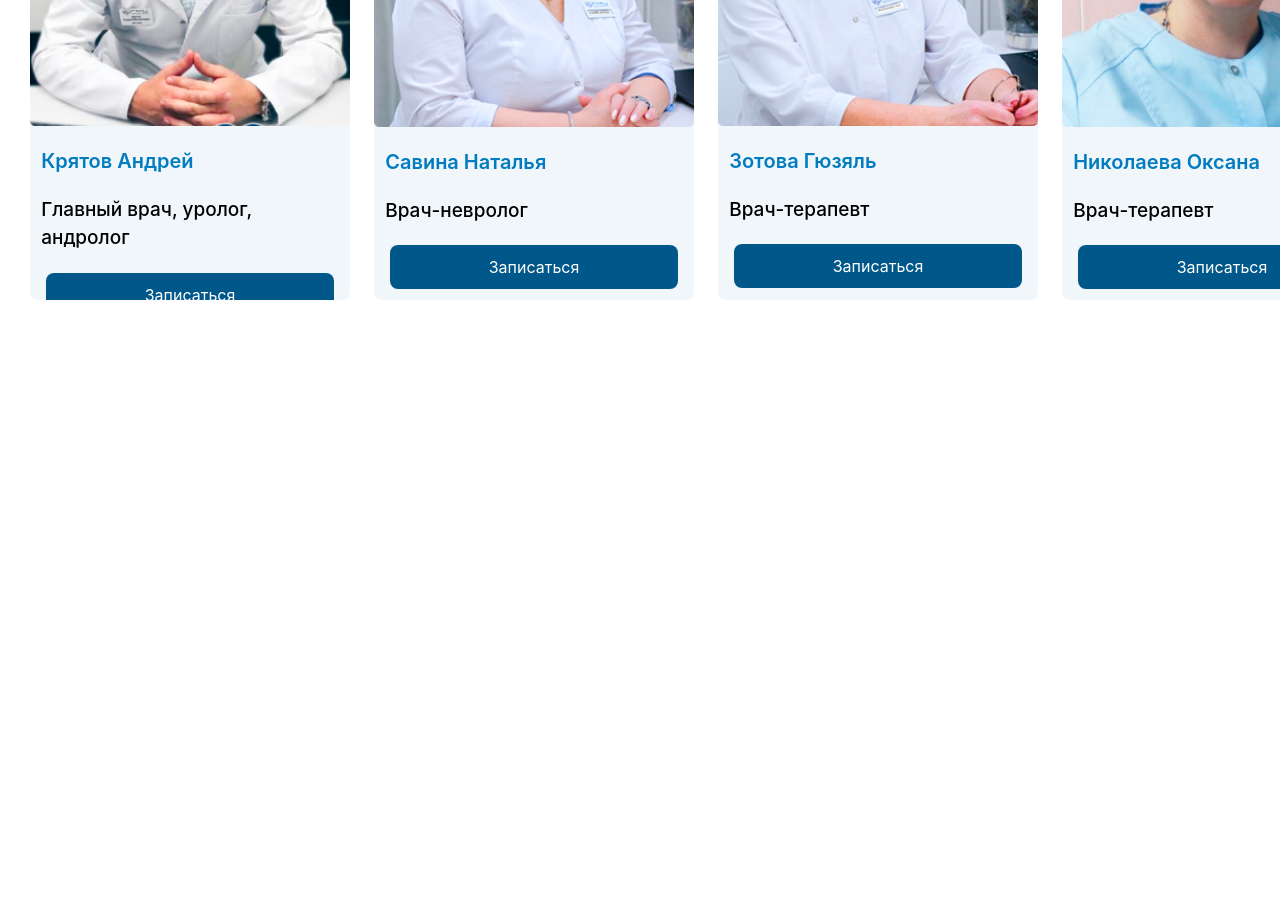
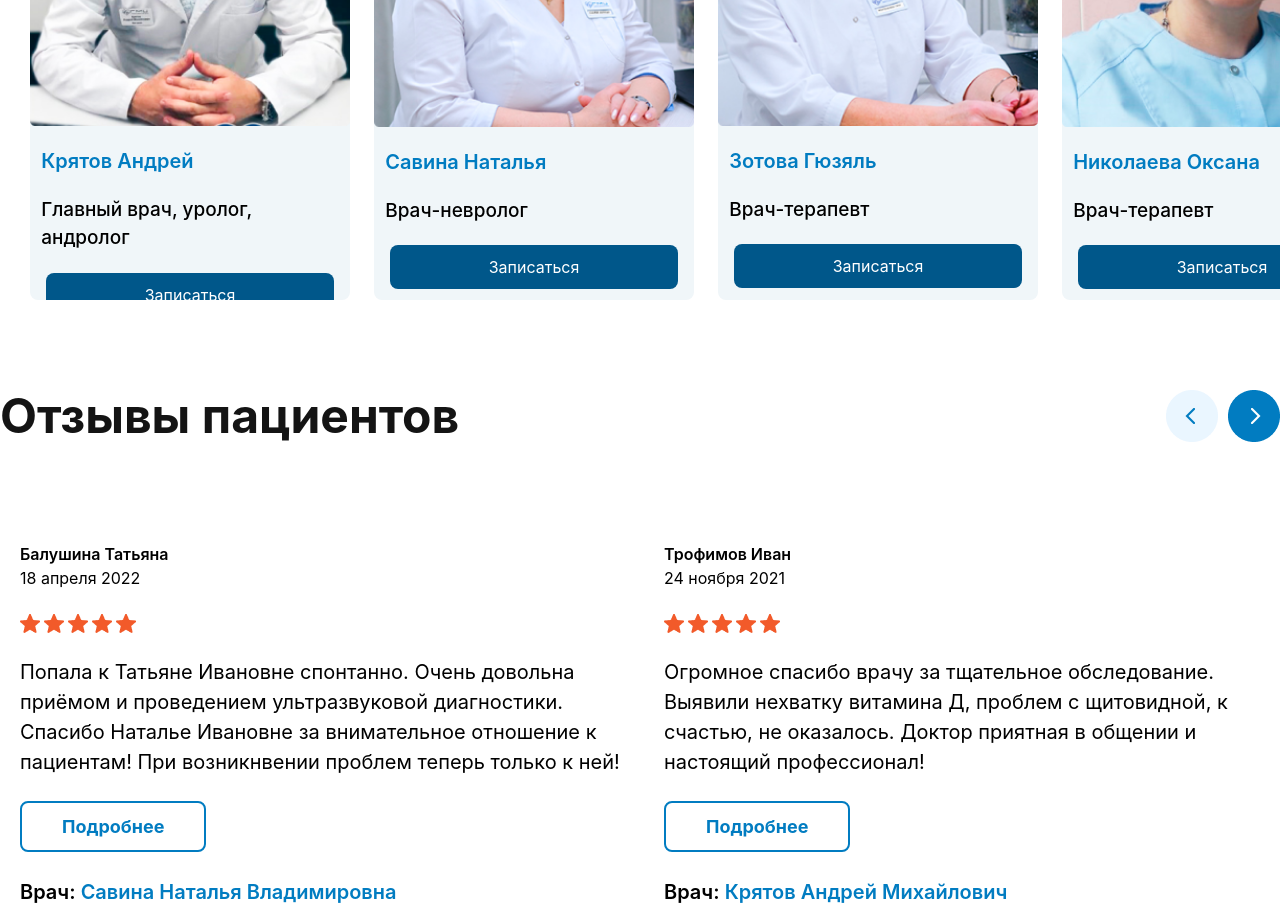
Before and after one commit to simle-pro/Exam-4.end, a website: page src/page2.html in a window 1280 px wide. Shown: the part 4606-5513 px from the top of the page. Before the commit the page ends 4906 px from the top, so only its background shows below. Drawn offline with nearby package versions, Linux system fonts and the light colour scheme; files that its build step writes are made by us from their sources.

Commit message:
A.D add section8

```diff
--- a/src/page2.html
+++ b/src/page2.html
@@ -372,14 +372,14 @@
          <h1 class="pb-[20px] w-[93%] text-[19px] font-[500] pt-[20px]">Врач-невролог</h1>
          <button class="py-[10px] w-[90%] text-white rounded-lg bg-[#00578A] hover:bg-[#023959]">Записаться</button>
       </div>
-       <div
+      <div
          class="w-[320px] h-[540px] flex-shrink-0 flex flex-col justify-between items-center bg-[#F0F6F9] rounded-lg pb-[20px]">
          <img class="w-[100%]" src="./page2img/photo (2).png" alt="">
          <p class="font-[600] w-[93%] text-[20px] text-[#017CC1] pt-[20px]">Зотова Гюзяль</p>
          <h1 class="pb-[20px] w-[93%] text-[19px] font-[500] pt-[20px]">Врач-терапевт</h1>
          <button class="py-[10px] w-[90%] text-white rounded-lg bg-[#00578A] hover:bg-[#023959]">Записаться</button>
       </div>
-       <div
+      <div
          class="w-[320px] h-[540px] flex-shrink-0 flex flex-col justify-between items-center bg-[#F0F6F9] rounded-lg pb-[20px]">
          <img class="w-[100%]" src="./page2img/photo (3).png" alt="">
          <p class="font-[600] w-[93%] text-[20px] text-[#017CC1] pt-[20px]">Николаeва Оксана</p>
@@ -387,6 +387,46 @@
          <button class="py-[10px] w-[90%] text-white rounded-lg bg-[#00578A] hover:bg-[#023959]">Записаться</button>
       </div>
    </section>
+
+
+
+
+   <h1
+      class="flex lg:items-center pl-[20px] lg:pl-[0px] gap-y-[20px] lg:flex-row flex-col max-w-[1300px] m-auto justify-between lg:text-[48px] text-[36px] font-bold text-[#141414] pt-[80px]">
+      <span>Отзывы пациентов</span><span><img src="./page2img/Slider Buttons.png" alt=""></span>
+   </h1>
+
+
+   <section
+      class="max-w-[1400px] m-auto flex lg:justify-evenly justify-start overflow-x-hidden gap-6 mt-[90px] pl-[10px]  lg:px-[20px]">
+      <div class="lg:w-[620px] w-[97%] lg:h-[365px] h-[450px] flex-shrink-0 flex flex-col justify-between items-start">
+         <div>
+            <p class="font-[600] text-[16px]">Балушина Татьяна</p>
+            <p class="font-[400] text-[16px]">18 апреля 2022</p>
+         </div>
+         <img src="./page2img/Stars (2).png" alt="">
+         <p class="font-[400] text-[20px]">Попала к Татьяне Ивановне спонтанно. Очень довольна приёмом и проведением
+            ультразвуковой диагностики.
+            Спасибо Наталье Ивановне за внимательное отношение к пациентам! При возникнвении проблем теперь только к
+            ней!</p>
+         <button
+            class="flex items-center gap-3 text-[#017CC1] text-[18px] font-[700] border-2 border-[#017CC1] rounded-lg py-[10px] px-[40px]">Подробнее</button>
+         <p class="font-[600] text-[20px]">Врач: <span class="text-[#017CC1]">Савина Наталья Владимировна</span></p>
+      </div>
+
+      <div class="lg:w-[620px] lg:h-[365px] lg:flex hidden flex-col justify-between items-start">
+         <div>
+            <p class="font-[600] text-[16px]"> Трофимов Иван</p>
+            <p class="font-[400] text-[16px]">24 ноября 2021</p>
+         </div>
+         <img src="./page2img/Stars (2).png" alt="">
+         <p class="font-[400] text-[20px]">Огромное спасибо врачу за тщательное обследование. Выявили нехватку витамина
+            Д, проблем с щитовидной, к счастью, не оказалось. Доктор приятная в общении и настоящий профессионал!</p>
+         <button
+            class="flex items-center gap-3 text-[#017CC1] text-[18px] font-[700] border-2 border-[#017CC1] rounded-lg py-[10px] px-[40px]">Подробнее</button>
+         <p class="font-[600] text-[20px]">Врач: <span class="text-[#017CC1]">Крятов Андрей Михайлович</span></p>
+      </div>
+   </section>
 </body>
 
 </html>
```
Also changed, not shown: src/page2img/Stars (2).png (added).
